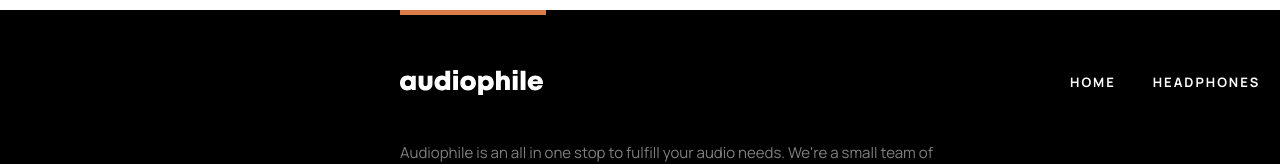
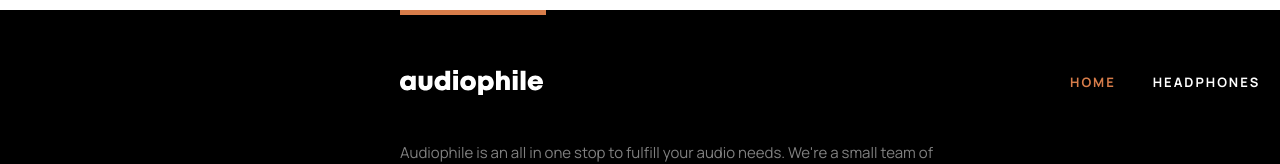
Before and after one commit to travistn/audiophile, a React (Create React App) app: page / in a window 1280 px wide. In both pictures the pointer is over the link 1092 px from the left and 3435 px from the top of the page. Shown: the part 3353-3517 px from the top of the page. Built offline with nearby package versions, Linux system fonts and the light colour scheme.

Commit message:
Added styling

```diff
--- a/src/components/Footer/Footer.css
+++ b/src/components/Footer/Footer.css
@@ -48,6 +48,10 @@
   text-transform: uppercase;
 }
 
+.footer-navBar-link:hover {
+  color: var(--color-dark-orange);
+}
+
 .footer-about {
   width: 540px;
   height: 100px;
@@ -86,3 +90,8 @@
 .footer-socials-icon {
   font-size: 28px;
 }
+
+.footer-socials-icon:hover {
+  cursor: pointer;
+  color: var(--color-dark-orange);
+}
--- a/src/components/Navbar/Navbar.css
+++ b/src/components/Navbar/Navbar.css
@@ -34,10 +34,15 @@
   text-transform: uppercase;
 }
 
+.navbar-link:hover {
+  color: var(--color-dark-orange);
+}
+
 .navbar-cartIcon {
   width: 23.33px;
   position: absolute;
   left: 1251.5px;
+  cursor: pointer;
 }
 
 .navbar-underline {
```
